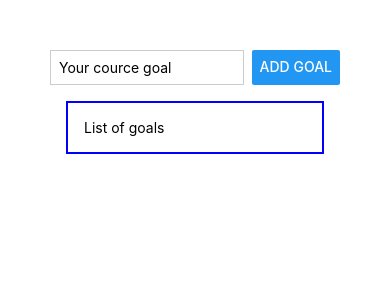
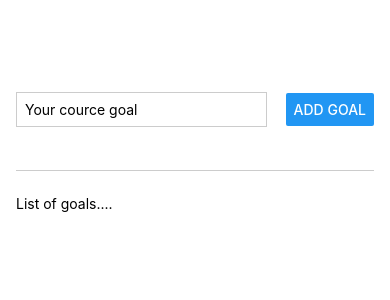
Before and after one commit to RakanEngineer/AwesomeProject, a React Native app: screen / in a window 390 px wide. Shown: the top 300 px of the page. Built offline with nearby package versions, Linux system fonts and the light colour scheme.

Commit message:
Improving The layout

```diff
--- a/App.js
+++ b/App.js
@@ -16,8 +16,8 @@
         <TextInput style={styles.textInput} placeholder="Your cource goal" />
         <Button title="Add Goal" />
       </View>
-      <View>
-        <Text style={styles.dummyText}>List of goals</Text>
+      <View style={styles.goalsContainer}>
+        <Text>List of goals....</Text>
       </View>
     </View>
   );
@@ -25,29 +25,39 @@
 
 const styles = StyleSheet.create({
   appContainer: {
+    flex: 1,
     padding: 50,
+    paddingHorizontal: 16,
   },
   inputContainer: {
+    flex: 1,
     flexDirection: "row",
     justifyContent: "space-between",
+    alignItems: "center",
+    marginBottom: 24,
+    borderBottomWidth: 1,
+    borderBottomColor: "#cccccc",
   },
   textInput: {
     borderWidth: 1,
     borderColor: "#cccccc",
-    width: "80%",
+    width: "70%",
     marginRight: 8,
     padding: 8,
   },
-  container: {
-    flex: 1,
-    backgroundColor: "#fff",
-    alignItems: "center",
-    justifyContent: "center",
+  goalsContainer: {
+    flex: 5,
   },
-  dummyText: {
-    margin: 16,
-    borderWidth: 2,
-    borderColor: "blue",
-    padding: 16,
-  },
+  // container: {
+  //   flex: 1,
+  //   backgroundColor: "#fff",
+  //   alignItems: "center",
+  //   justifyContent: "center",
+  // },
+  // dummyText: {
+  //   margin: 16,
+  //   borderWidth: 2,
+  //   borderColor: "blue",
+  //   padding: 16,
+  // },
 });
```
